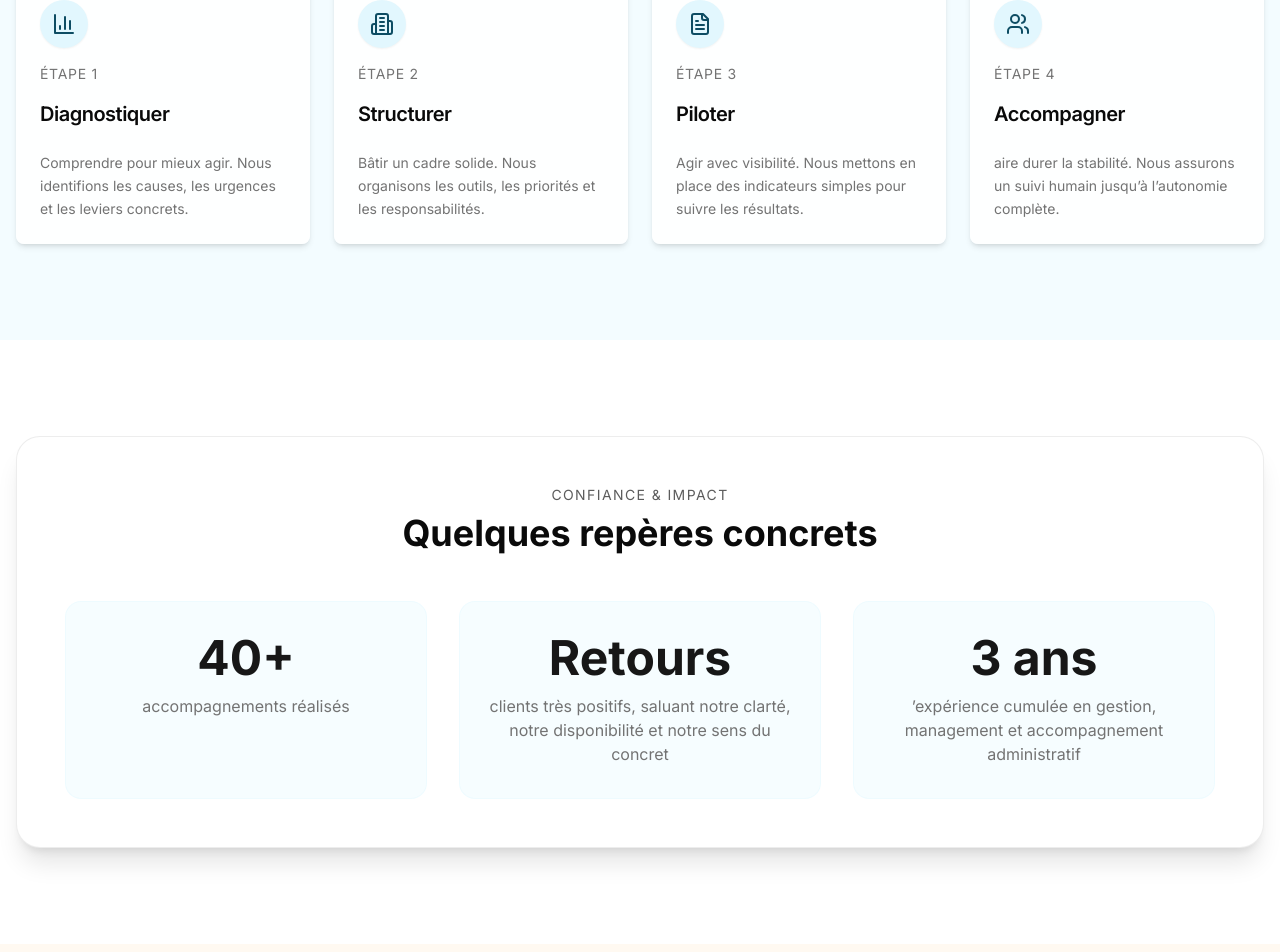
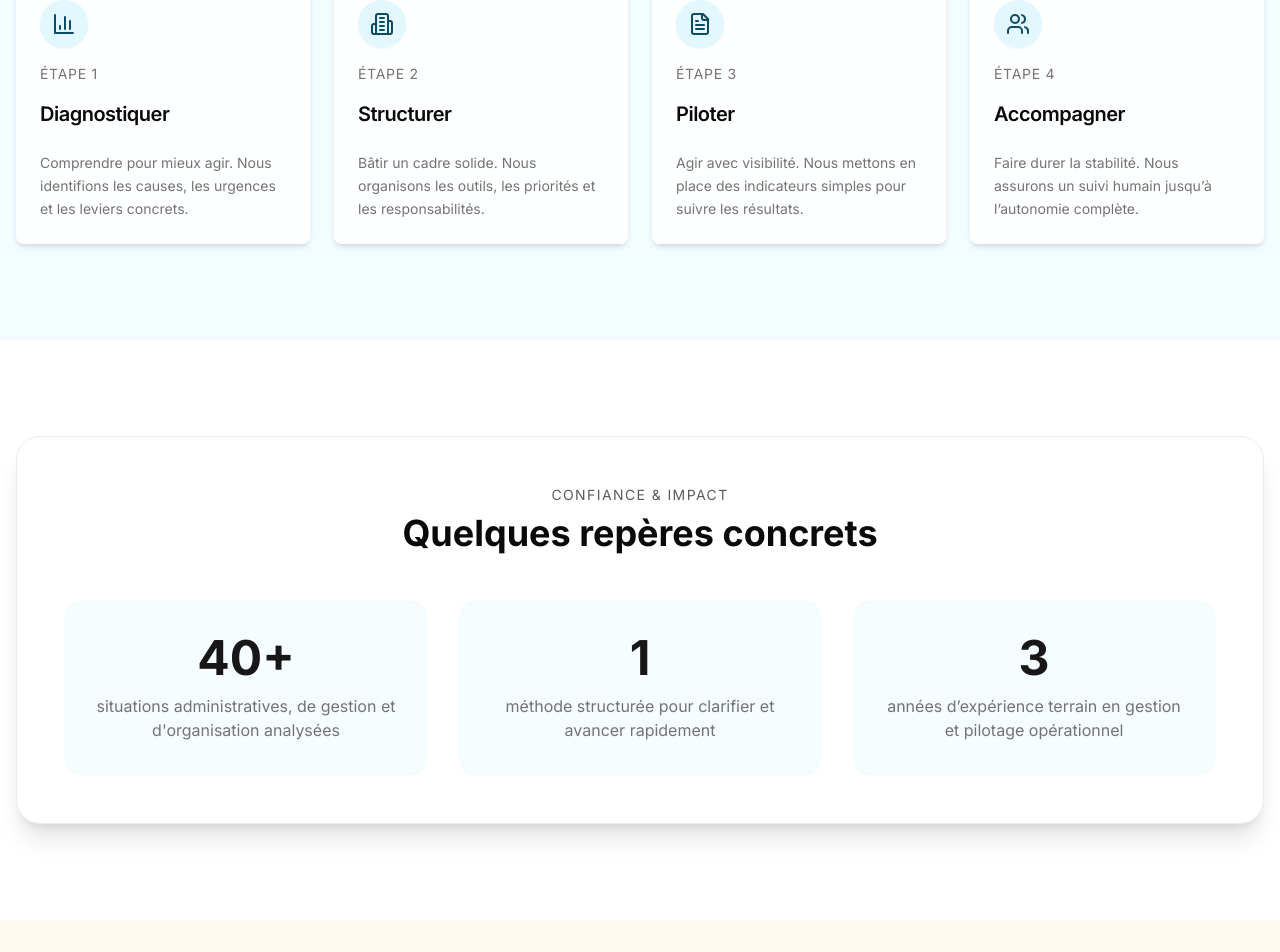
Before and after one commit to JoeLeDev/Advalis, a Next.js app: page / in a window 1280 px wide. Shown: the part 2483-3435 px from the top of the page. Built offline with nearby package versions, Linux system fonts and the light colour scheme.

Commit message:
content fix

```diff
--- a/app/page.tsx
+++ b/app/page.tsx
@@ -65,15 +65,15 @@ export default function HomePage() {
     },
     {
       title: "Accompagner",
-      description: "aire durer la stabilité. Nous assurons un suivi humain jusqu’à l’autonomie complète.",
+      description: "Faire durer la stabilité. Nous assurons un suivi humain jusqu’à l’autonomie complète.",
       icon: Users,
     },
   ]
 
   const keyFigures = [
-    { value: "40+", label: "accompagnements réalisés" },
-    { value: "Retours", label: "clients très positifs, saluant notre clarté, notre disponibilité et notre sens du concret" },
-    { value: "3 ans", label: "’expérience cumulée en gestion, management et accompagnement administratif" },
+    { value: "40+", label: "situations administratives, de gestion et d'organisation analysées" },
+    { value: "1", label: "méthode structurée pour clarifier et avancer rapidement" },
+    { value: "3", label: "années d’expérience terrain en gestion et pilotage opérationnel" },
   ]
 
   const testimonials = [
```
